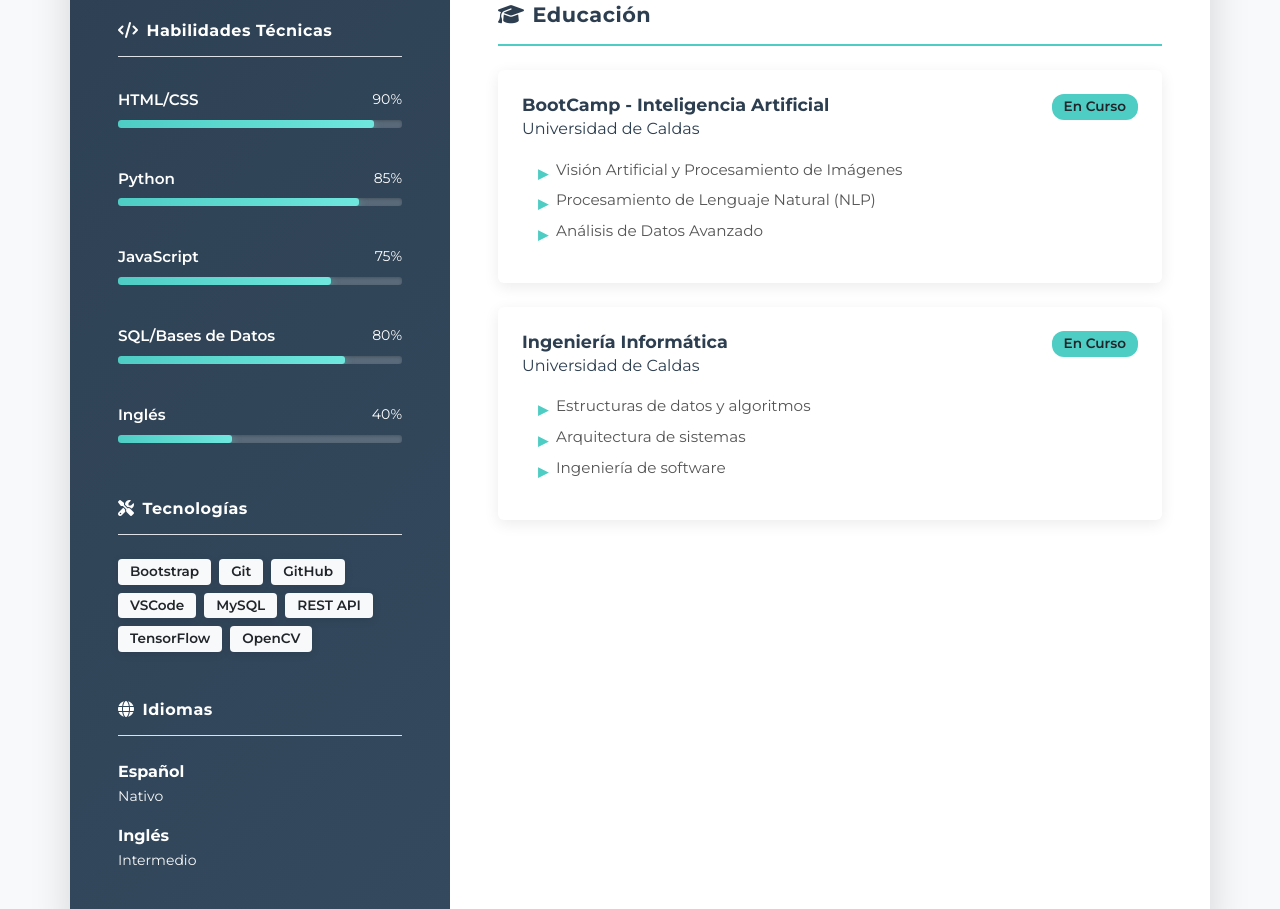
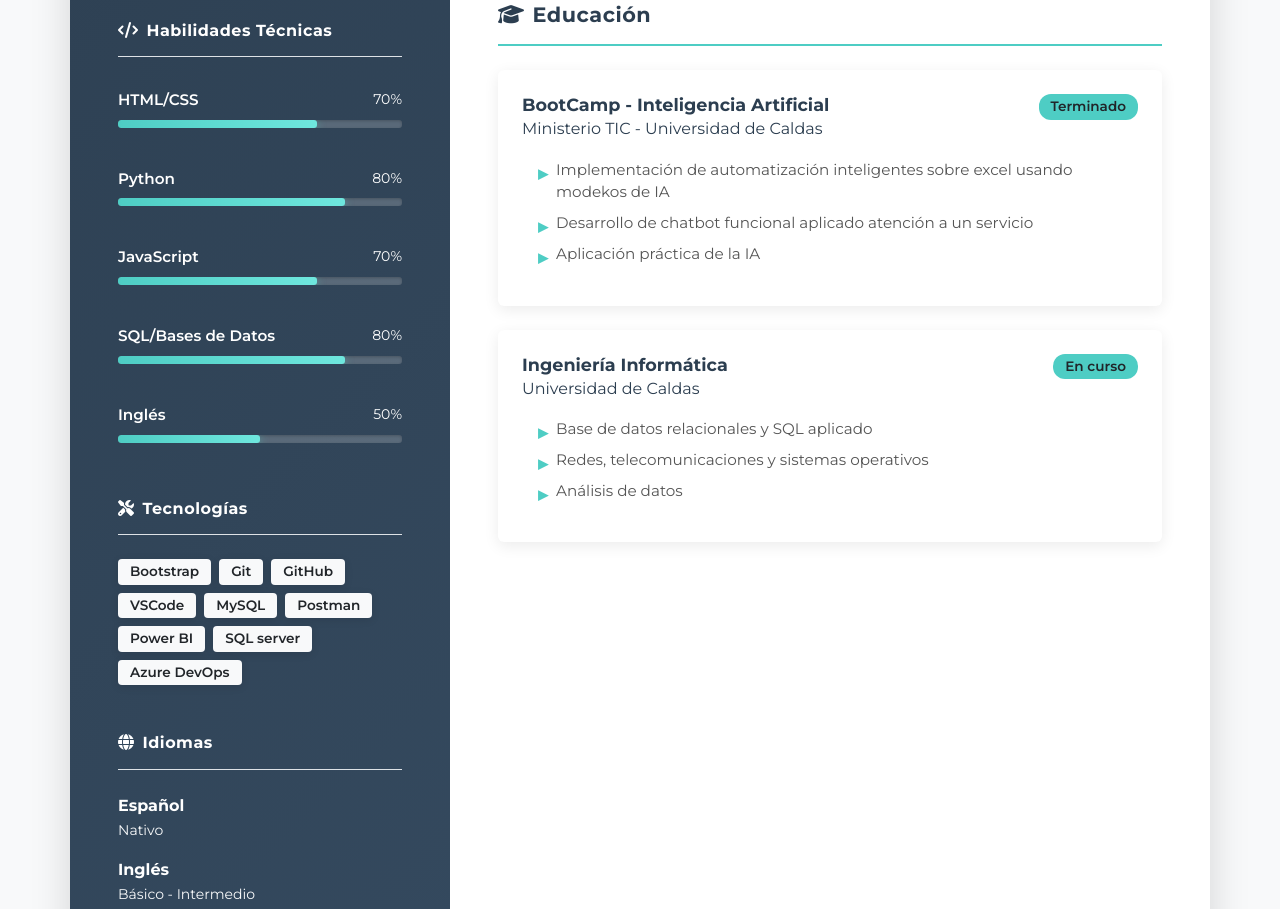
Before and after one commit to Esteban-Hoyos/HDV-EstebanHoyos, a plain HTML site: page index.html in a window 1280 px wide. Shown: the part 657-1566 px from the top of the page. Drawn offline with nearby package versions, Linux system fonts and the light colour scheme.

Commit message:
Actualizar CV para postulación
Co-authored-by: Copilot <copilot@github.com>

```diff
--- a/index.html
+++ b/index.html
@@ -26,7 +26,7 @@
                         alt="Foto de perfil - Esteban Hoyos">
                         <h2 class="fw-bold mb-2">Esteban Hoyos</h2>
                         <h5 class="fw-light">Ingeniero en Formación</h5>
-                        <p class="small text-light mt-3">Desarrollador | Instructor IA</p>
+                        <p class="small text-light mt-3">Desarrollador |  </p>
                     </header>
 
                     <!-- CONTACTO -->
@@ -62,30 +62,30 @@
                         <div class="skill-item mb-4">
                             <div class="d-flex justify-content-between mb-2">
                                 <span class="fw-600 small">HTML/CSS</span>
-                                <span class="small">90%</span>
+                                <span class="small">70%</span>
                             </div>
                             <div class="progress" style="height: 8px;">
-                                <div class="progress-bar skill-bar-primary" style="width: 90%;"></div>
+                                <div class="progress-bar skill-bar-primary" style="width: 70%;"></div>
                             </div>
                         </div>
 
                         <div class="skill-item mb-4">
                             <div class="d-flex justify-content-between mb-2">
                                 <span class="fw-600 small">Python</span>
-                                <span class="small">85%</span>
+                                <span class="small">80%</span>
                             </div>
                             <div class="progress" style="height: 8px;">
-                                <div class="progress-bar skill-bar-primary" style="width: 85%;"></div>
+                                <div class="progress-bar skill-bar-primary" style="width: 80%;"></div>
                             </div>
                         </div>
 
                         <div class="skill-item mb-4">
                             <div class="d-flex justify-content-between mb-2">
                                 <span class="fw-600 small">JavaScript</span>
-                                <span class="small">75%</span>
+                                <span class="small">70%</span>
                             </div>
                             <div class="progress" style="height: 8px;">
-                                <div class="progress-bar skill-bar-primary" style="width: 75%;"></div>
+                                <div class="progress-bar skill-bar-primary" style="width: 70%;"></div>
                             </div>
                         </div>
 
@@ -102,10 +102,10 @@
                         <div class="skill-item">
                             <div class="d-flex justify-content-between mb-2">
                                 <span class="fw-600 small">Inglés</span>
-                                <span class="small">40%</span>
+                                <span class="small">50%</span>
                             </div>
                             <div class="progress" style="height: 8px;">
-                                <div class="progress-bar skill-bar-primary" style="width: 40%;"></div>
+                                <div class="progress-bar skill-bar-primary" style="width: 50%;"></div>
                             </div>
                         </div>
                     </section>
@@ -121,9 +121,10 @@
                             <span class="badge bg-light text-dark tech-badge">GitHub</span>
                             <span class="badge bg-light text-dark tech-badge">VSCode</span>
                             <span class="badge bg-light text-dark tech-badge">MySQL</span>
-                            <span class="badge bg-light text-dark tech-badge">REST API</span>
-                            <span class="badge bg-light text-dark tech-badge">TensorFlow</span>
-                            <span class="badge bg-light text-dark tech-badge">OpenCV</span>
+                            <span class="badge bg-light text-dark tech-badge">Postman</span>
+                            <span class="badge bg-light text-dark tech-badge">Power BI</span>
+                            <span class="badge bg-light text-dark tech-badge">SQL server</span>
+                            <span class="badge bg-light text-dark tech-badge">Azure DevOps</span>
                         </div>
                     </section>
 
@@ -141,7 +142,7 @@
                             <li>
                                 <strong>Inglés</strong>
                                 <br>
-                                <small class="text-light">Intermedio</small>
+                                <small class="text-light">Básico - Intermedio</small>
                             </li>
                         </ul>
                     </section>
@@ -153,17 +154,17 @@
                     <!-- EXPERIENCIA LABORAL -->
                     <section class="mb-5">
                         <h4 class="fw-bold text-primary mb-4 pb-3 border-bottom border-primary">
-                            <i class="fas fa-briefcase me-2"></i>Experiencia Laboral
+                            <i class="fas fa-briefcase me-2"></i>Perfil Profesional
                         </h4>
 
                         <div class="card mb-4 border-0 shadow-sm experience-card">
                             <div class="card-body">
                                 <div class="d-flex justify-content-between align-items-start mb-2">
                                     <div>
-                                        <h5 class="card-title fw-bold mb-1">Docente Catedrático</h5>
+                                        <h5 class="card-title fw-bold mb-1">Estudiante Ingeniería Informática</h5>
                                         <h6 class="text-primary fw-600 mb-1">Universidad de Caldas</h6>
                                     </div>
-                                    <span class="badge bg-success">2020 - Actualidad</span>
+                                    <span class="badge bg-success">2023 - Actualidad</span>
                                 </div>
                                 <ul class="mt-3 ms-3">
                                     <li class="mb-2">Orientación de BootCamp de Programación en Inteligencia Artificial</li>
@@ -202,14 +203,14 @@
                                 <div class="d-flex justify-content-between align-items-start mb-2">
                                     <div>
                                         <h5 class="card-title fw-bold mb-1">BootCamp - Inteligencia Artificial</h5>
-                                        <h6 class="text-primary fw-600 mb-1">Universidad de Caldas</h6>
+                                        <h6 class="text-primary fw-600 mb-1">Ministerio TIC - Universidad de Caldas</h6>
                                     </div>
-                                    <span class="badge bg-info text-dark">En Curso</span>
+                                    <span class="badge bg-info text-dark">Terminado</span>
                                 </div>
                                 <ul class="mt-3 ms-3">
-                                    <li class="mb-2">Visión Artificial y Procesamiento de Imágenes</li>
-                                    <li class="mb-2">Procesamiento de Lenguaje Natural (NLP)</li>
-                                    <li>Análisis de Datos Avanzado</li>
+                                    <li class="mb-2">Implementación de automatización inteligentes sobre excel usando modekos de IA</li>
+                                    <li class="mb-2">Desarrollo de chatbot funcional aplicado atención a un servicio</li>
+                                    <li>Aplicación práctica de la IA</li>
                                 </ul>
                             </div>
                         </div>
@@ -221,12 +222,12 @@
                                         <h5 class="card-title fw-bold mb-1">Ingeniería Informática</h5>
                                         <h6 class="text-primary fw-600 mb-1">Universidad de Caldas</h6>
                                     </div>
-                                    <span class="badge bg-info text-dark">En Curso</span>
+                                    <span class="badge bg-info text-dark">En curso</span>
                                 </div>
                                 <ul class="mt-3 ms-3">
-                                    <li class="mb-2">Estructuras de datos y algoritmos</li>
-                                    <li class="mb-2">Arquitectura de sistemas</li>
-                                    <li>Ingeniería de software</li>
+                                    <li class="mb-2">Base de datos relacionales y SQL aplicado</li>
+                                    <li class="mb-2">Redes, telecomunicaciones y sistemas operativos</li>
+                                    <li>Análisis de datos</li>
                                 </ul>
                             </div>
                         </div>
```
